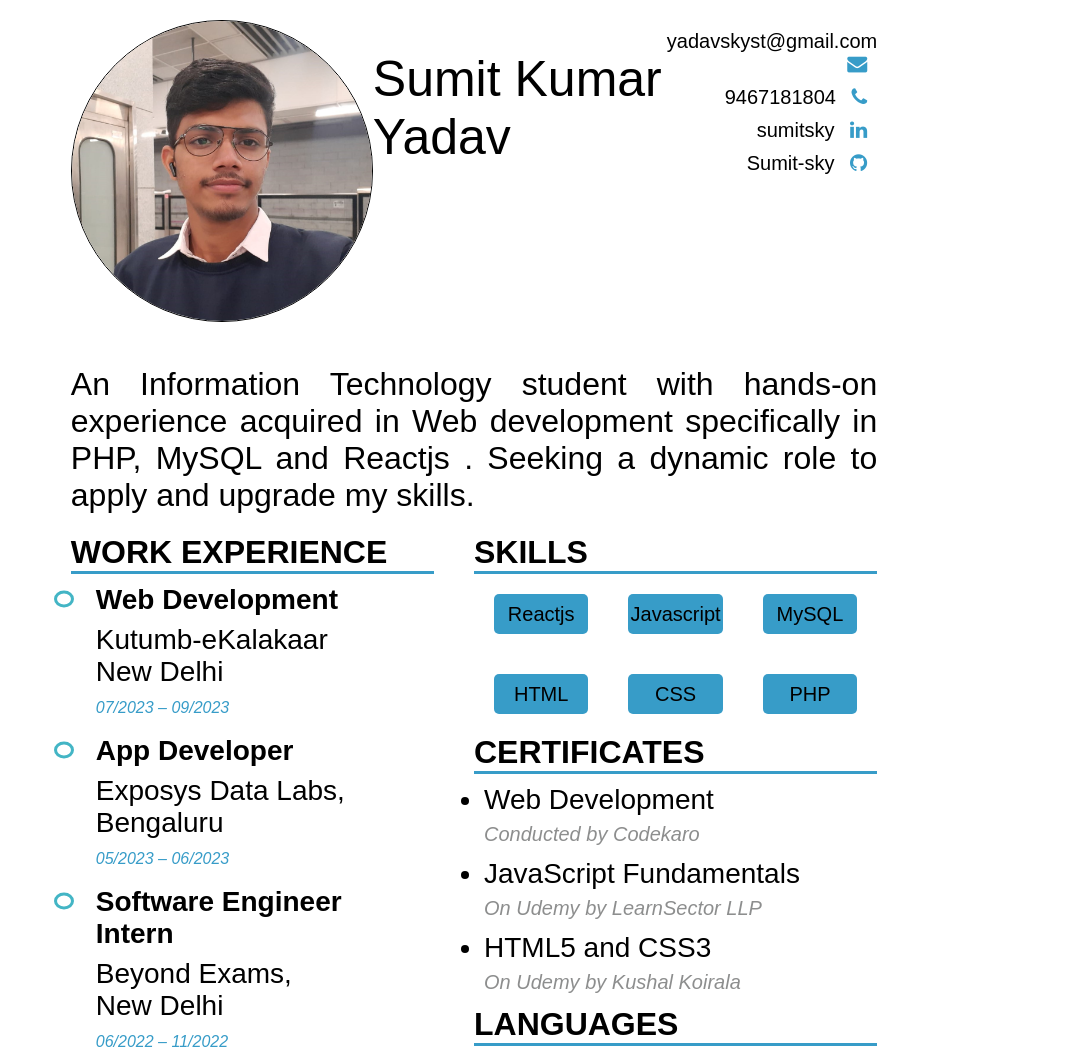
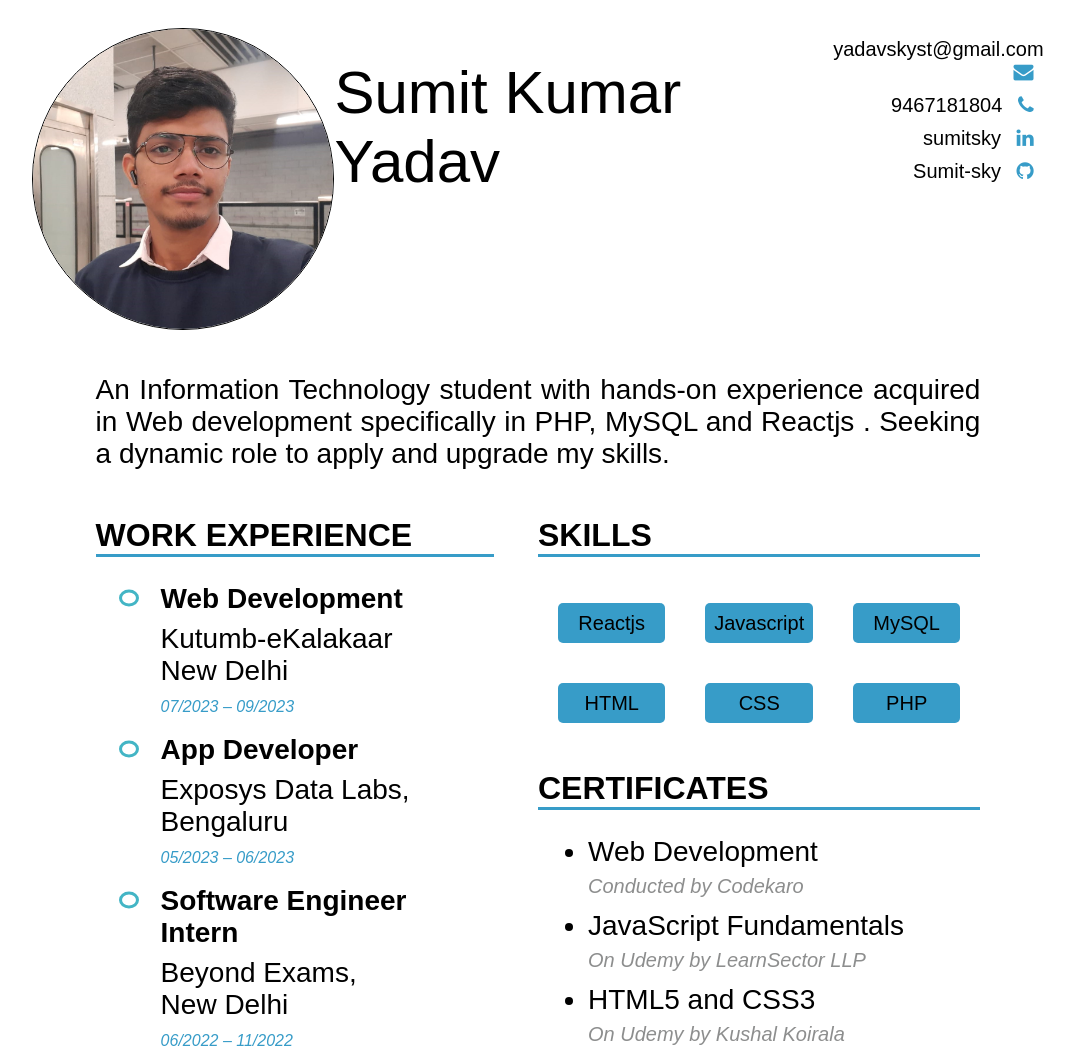
Before and after one commit to Sumit-sky/Resume, a plain HTML site: page index.html in a window 1280 px wide. Shown: the top 1057 px of the page, without its empty margins (102-1176 px from the left). Drawn offline with Linux system fonts and the light colour scheme.

Commit message:
Update CV.css

```diff
--- a/CV.css
+++ b/CV.css
@@ -1,11 +1,8 @@
-html,* {
+html {
   margin: 0;
   padding: 0;
-}
-
-body{
-  height:100%;
-  width:90%;
+  height: 100%;
+  width: 100%;
 }
 
 .main_container {
@@ -22,7 +19,7 @@ body{
   flex-direction: row;
   justify-content: space-between;
   padding: 20px;
-  width: 70%;
+  width: 80%;
 }
 
 .top_container .profile img {
@@ -35,7 +32,7 @@ body{
 .top_container .name {
   color: black;
   font-family: Arial, Helvetica, sans-serif;
-  font-size: 50px;
+  font-size: 60px;
   margin-top: 30px;
 }
 
@@ -44,6 +41,11 @@ body{
   flex-direction: column;
   text-align: right;
 }
+
+.top_container .contacts ul{
+  margin: 0 !important;
+}
+
 
 .top_container .contacts ul li {
   list-style: none;
@@ -55,6 +57,7 @@ body{
   text-decoration: none;
   font-size: 20px;
   font-family: Arial, Helvetica, sans-serif;
+  /* width: 400px; */
 }
 
 .top_container .contacts ul li a i {
@@ -63,7 +66,7 @@ body{
 
 .middle_container {
   font-family: Arial, Helvetica, sans-serif;
-  font-size: 32px;
+  font-size: 28px;
   width: 70%;
   margin: 20px 0;
   text-align: justify;
@@ -173,6 +176,7 @@ body{
   flex-direction: row;
   justify-content: space-evenly;
   width: 40%;
+  text-align: left;
 }
 
 .bottom_container .right .languages .hindi h3 {
@@ -180,6 +184,7 @@ body{
   font-family: Arial, Helvetica, sans-serif;
   margin:0;
   margin-right: 30px;
+  text-align: left;
 }
 
 .bottom_container .right .languages .hindi .dot {
@@ -200,7 +205,7 @@ body{
     display: flex;
     flex-direction: row;
     justify-content: space-between;
-    width: 90%;
+    width: 95%;
     padding: 20px;
 }
 
@@ -209,7 +214,7 @@ body{
     color: black;
     font-size: 20px;
     font-family: Arial, Helvetica, sans-serif;
-    width: 250px;
+    width: 230px;
     border: 2px solid black;
     border-radius: 5px;
     display: flex;
```
